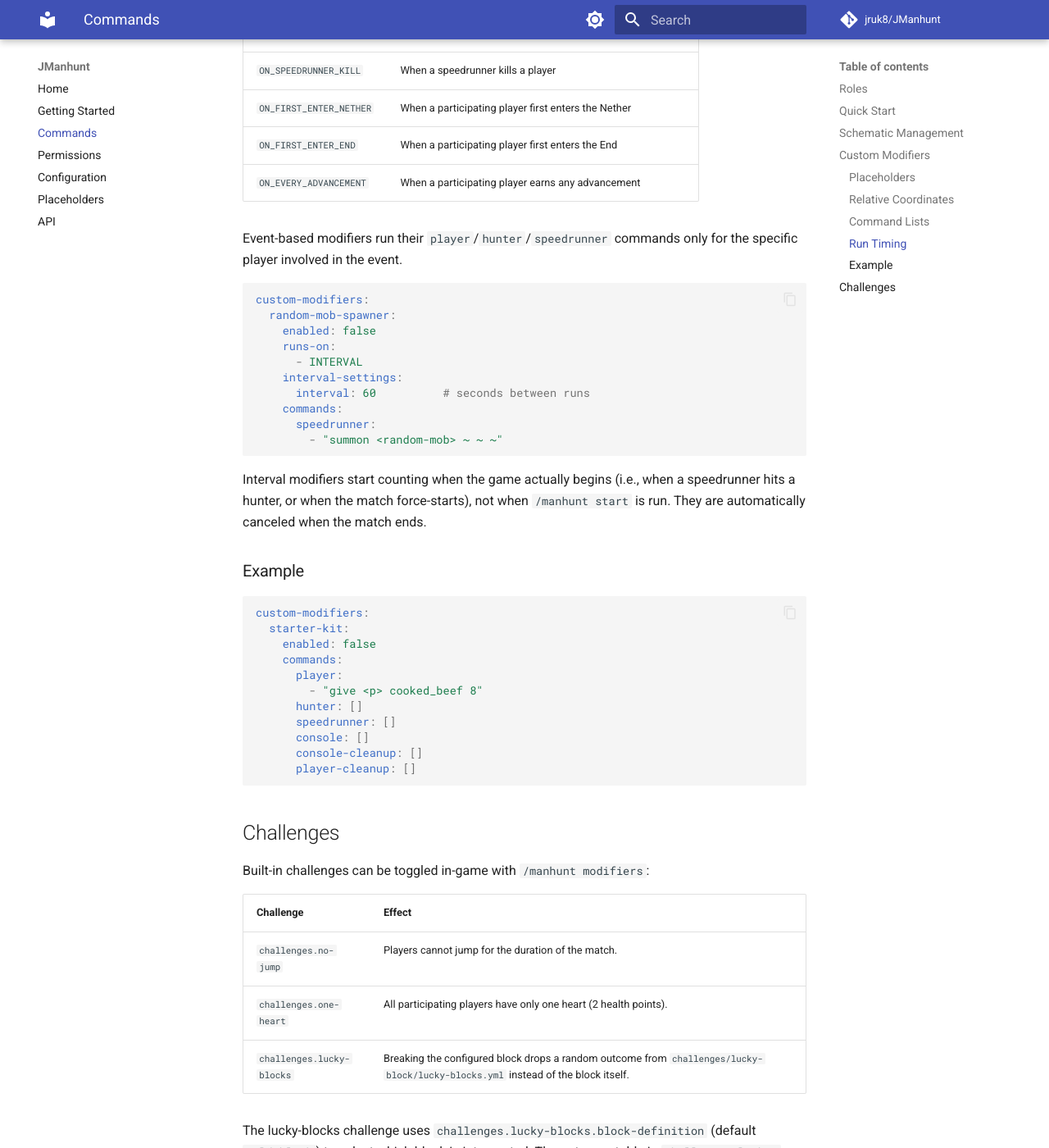
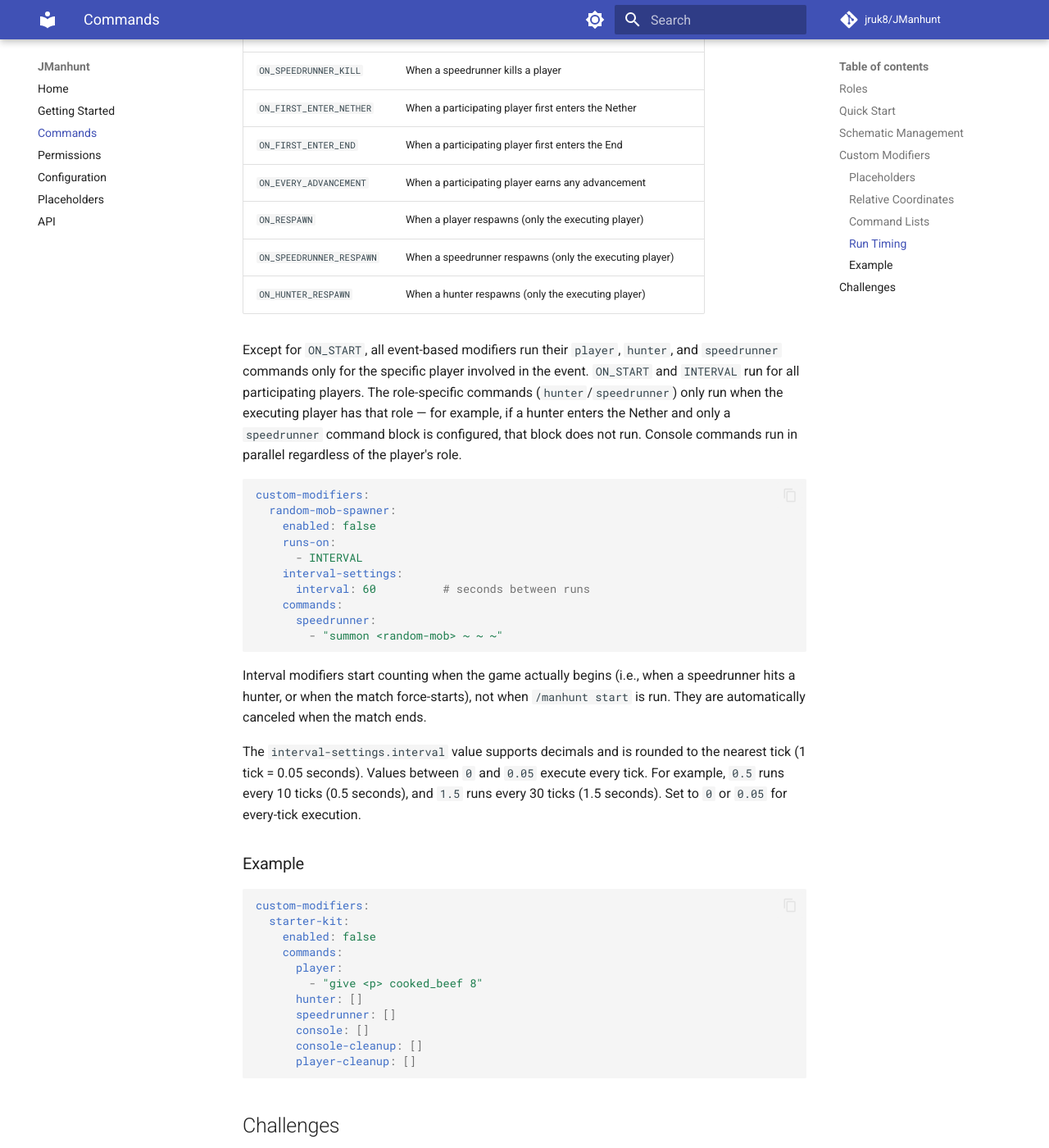
Before and after one commit to jruk8/JManhunt, an MkDocs documentation site: the page built from docs/commands.md, in a window 1280 px wide and 1400 px high, scrolled down 4640 px. Shown: the whole window at 82% size. Built offline with MkDocs 1.6.1 and Material for MkDocs 9.7.7, drawn with Linux system fonts in a browser that asks for light colours; comment, search, counter and statistics services are not loaded; some of the changed text lies outside the part shown.

Commit message:
feat: add full-iron-kit modifier, add 3 new runs-on sequences, fix bug with cleanup on autostart running out on cancel option

````diff
--- a/docs/commands.md
+++ b/docs/commands.md
@@ -138,7 +138,7 @@ The available command lists are:
 
 | Value | Trigger |
 | --- | --- |
-| `ON_START` | Once when the match starts |
+| `ON_START` | Once when the match starts (runs for all participants) |
 | `INTERVAL` | On a fixed interval that starts counting when the game begins |
 | `ON_EVERY_KILL` | When a participating player kills any entity (mobs included) |
 | `ON_PLAYER_KILL` | When a participating player kills another player |
@@ -147,9 +147,17 @@ The available command lists are:
 | `ON_FIRST_ENTER_NETHER` | When a participating player first enters the Nether |
 | `ON_FIRST_ENTER_END` | When a participating player first enters the End |
 | `ON_EVERY_ADVANCEMENT` | When a participating player earns any advancement |
+| `ON_RESPAWN` | When a player respawns (only the executing player) |
+| `ON_SPEEDRUNNER_RESPAWN` | When a speedrunner respawns (only the executing player) |
+| `ON_HUNTER_RESPAWN` | When a hunter respawns (only the executing player) |
 
-Event-based modifiers run their `player`/`hunter`/`speedrunner` commands only
-for the specific player involved in the event.
+Except for `ON_START`, all event-based modifiers run their `player`,
+`hunter`, and `speedrunner` commands only for the specific player involved in
+the event. `ON_START` and `INTERVAL` run for all participating players. The
+role-specific commands (`hunter`/`speedrunner`) only run when the executing
+player has that role — for example, if a hunter enters the Nether and only a
+`speedrunner` command block is configured, that block does not run. Console
+commands run in parallel regardless of the player's role.
 
 ```yaml
 custom-modifiers:
@@ -167,6 +175,12 @@ custom-modifiers:
 Interval modifiers start counting when the game actually begins (i.e., when a
 speedrunner hits a hunter, or when the match force-starts), not when `/manhunt
 start` is run. They are automatically canceled when the match ends.
+
+The `interval-settings.interval` value supports decimals and is rounded to the
+nearest tick (1 tick = 0.05 seconds). Values between `0` and `0.05` execute
+every tick. For example, `0.5` runs every 10 ticks (0.5 seconds), and `1.5`
+runs every 30 ticks (1.5 seconds). Set to `0` or `0.05` for every-tick
+execution.
 
 ### Example
 
````
Also changed, not shown: docs/configuration.md (+5 -2 lines), src/main/resources/config.yml (+59 -2 lines), 3 other files.
